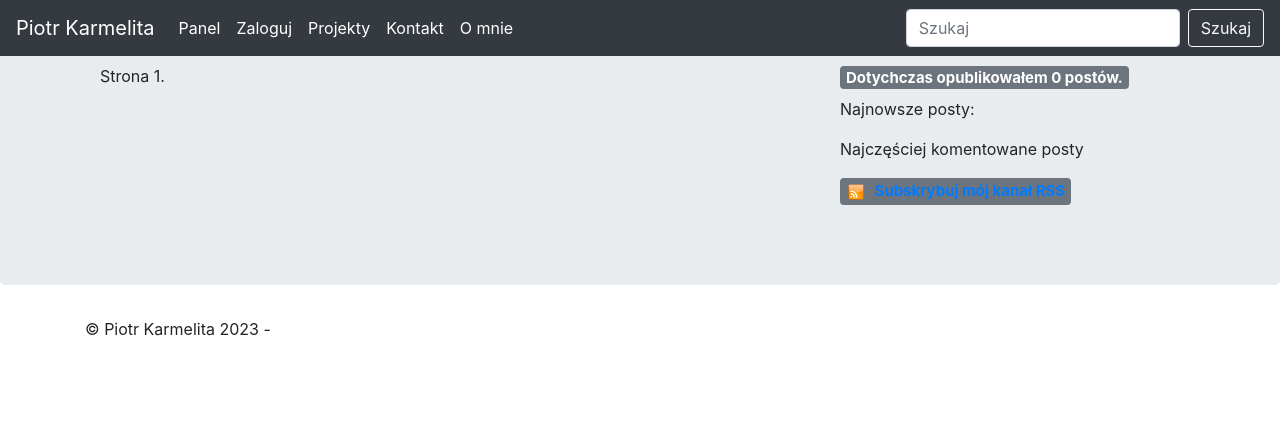
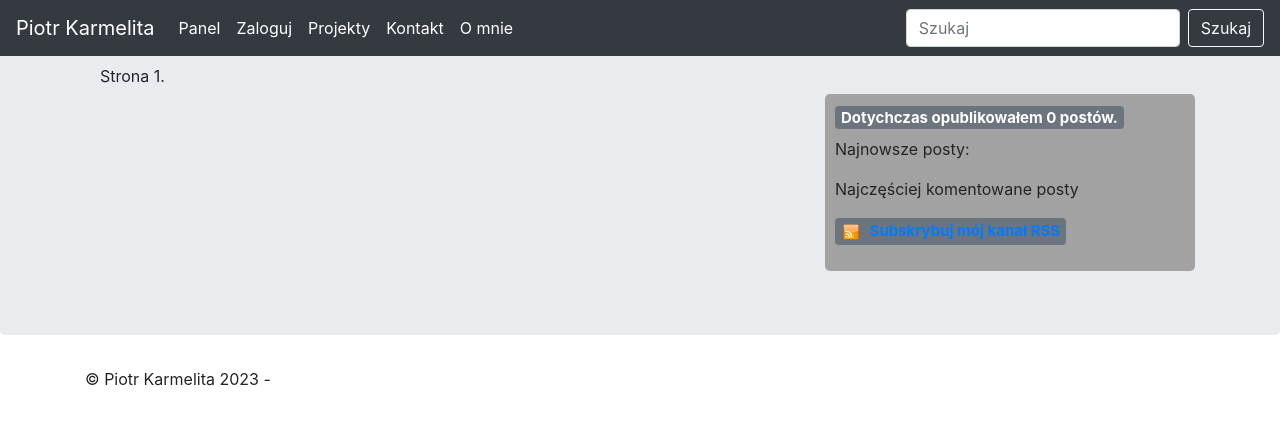
Before and after one commit to p-karmelita/Personal-website, a Django app: page / in a window 1280 px wide. Shown: the top 425 px of the page. Run offline with Django 4.2, Linux system fonts and the light colour scheme; data that the repository does not hold is empty; some libraries are stand-ins or nearby versions.

Commit message:
small css update

```diff
--- a/mysite/static/css/blog.css
+++ b/mysite/static/css/blog.css
@@ -40,3 +40,10 @@ h2 {
     margin:30px;
     color: #6b6b6b;
 }
+
+.col-4 {
+    margin-top: 30px;
+    background-color: #a2a2a2;
+    padding: 10px;
+    border-radius: 5px;
+}
```
